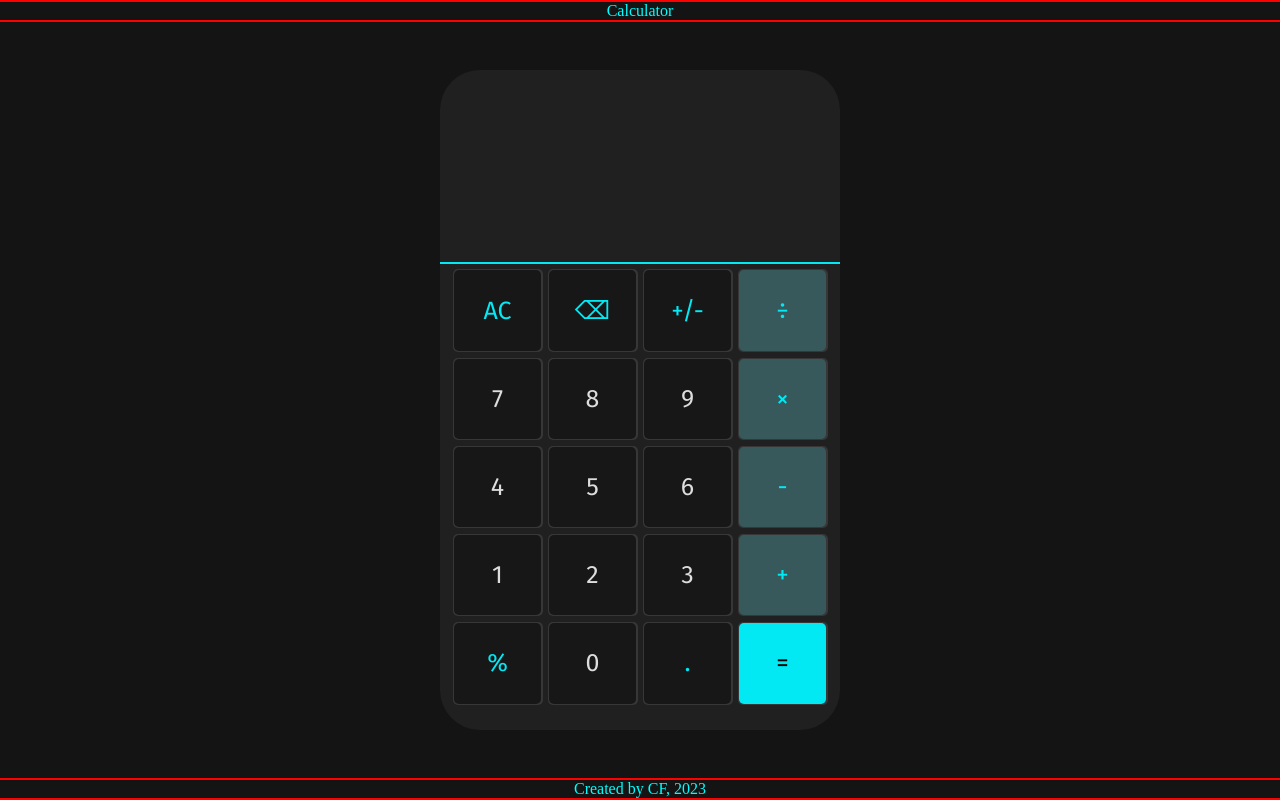
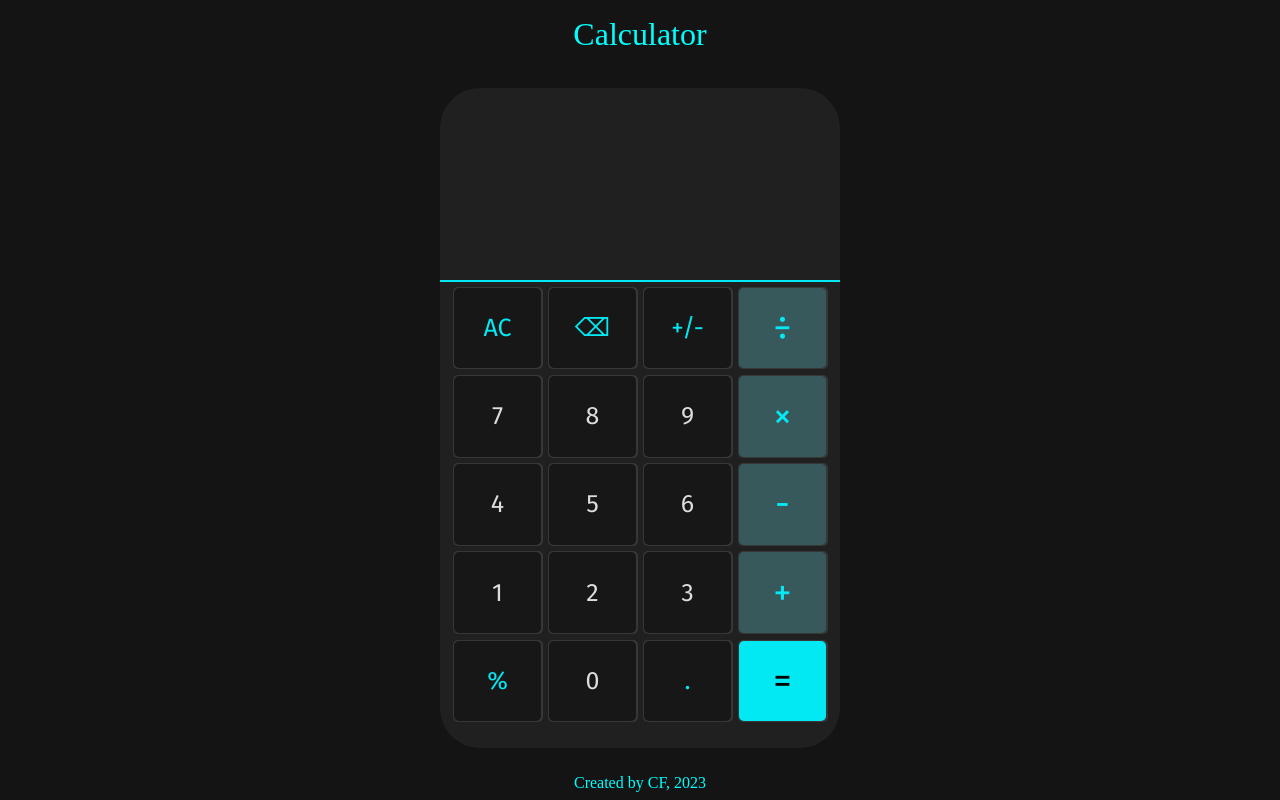
Before and after one commit to chrysspegenia/calculator, a plain HTML site: page index.html in a window 1280 px wide. Drawn offline with Linux system fonts and the light colour scheme.

Commit message:
Increase header, footer and operators font-size

```diff
--- a/stylesheet.css
+++ b/stylesheet.css
@@ -13,11 +13,15 @@ body{
 }
 
 #headerContainer, #footerContainer{
-    border: 2px solid red;
     width:100%;
     text-align:center;
     margin:0;
+    padding: 0.5em;
     color:aqua;
+}
+
+#headerContainer{
+    font-size:2rem;
 }
 
 #calcContainer{
@@ -33,7 +37,6 @@ body{
 }
 
 #screenContainer{
-    /* border:2px purple solid; */
     position:relative;
     width:100%;
     min-height:30%;
@@ -45,7 +48,6 @@ body{
 }
 
 #operationDisplay, #resultsDisplay{
-    /* border:1px solid red; */
     width:80%;
     text-align:right;
     font-family: 'Rubik', sans-serif;
@@ -65,7 +67,6 @@ body{
 }
 
 #buttonsContainer{
-    /* border: 2px blue solid; */
     height:70%;
     width:100%;
     display:flex;
@@ -112,7 +113,7 @@ body{
     z-index:2;
     opacity:0;
     transition:opacity 500ms;
-    pointer-events: none; /*added to make it clickable but not sure if this is the right element*/
+    pointer-events: none;
 }
 
 #buttonsContainer .button::before{
@@ -160,3 +161,7 @@ body{
     color:black;
     background-color:#03e9f4;
 }
+
+.operator, .equal{
+    font-size: 2.3rem;
+}
```
